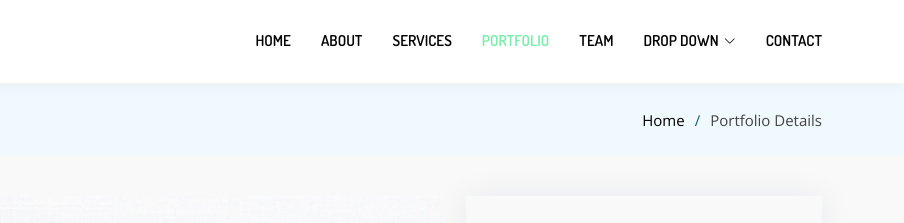
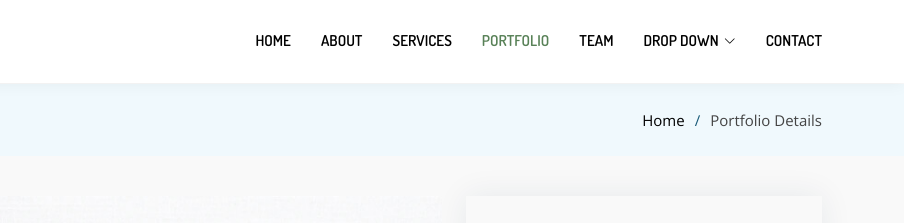
Before and after one commit to corel-queen/boronaijafashion, a plain HTML site: page portfolio-details.html in a window 1280 px wide. Shown: the top 223 px of the page, 376-1280 px from the left. Drawn offline with nearby package versions, Linux system fonts and the light colour scheme.

Commit message:
Update style.css

```diff
--- a/assets/css/style.css
+++ b/assets/css/style.css
@@ -4,7 +4,7 @@
 :root {
   --pry-color: #49b5e7;
   --sec-color: #0f394c;
-  --alt-color: #76edaa;
+  --alt-color: #588157;
   --bg-color: #f9f9f9;
   --text-color: #444444;
   --link-color: #000000;
```
